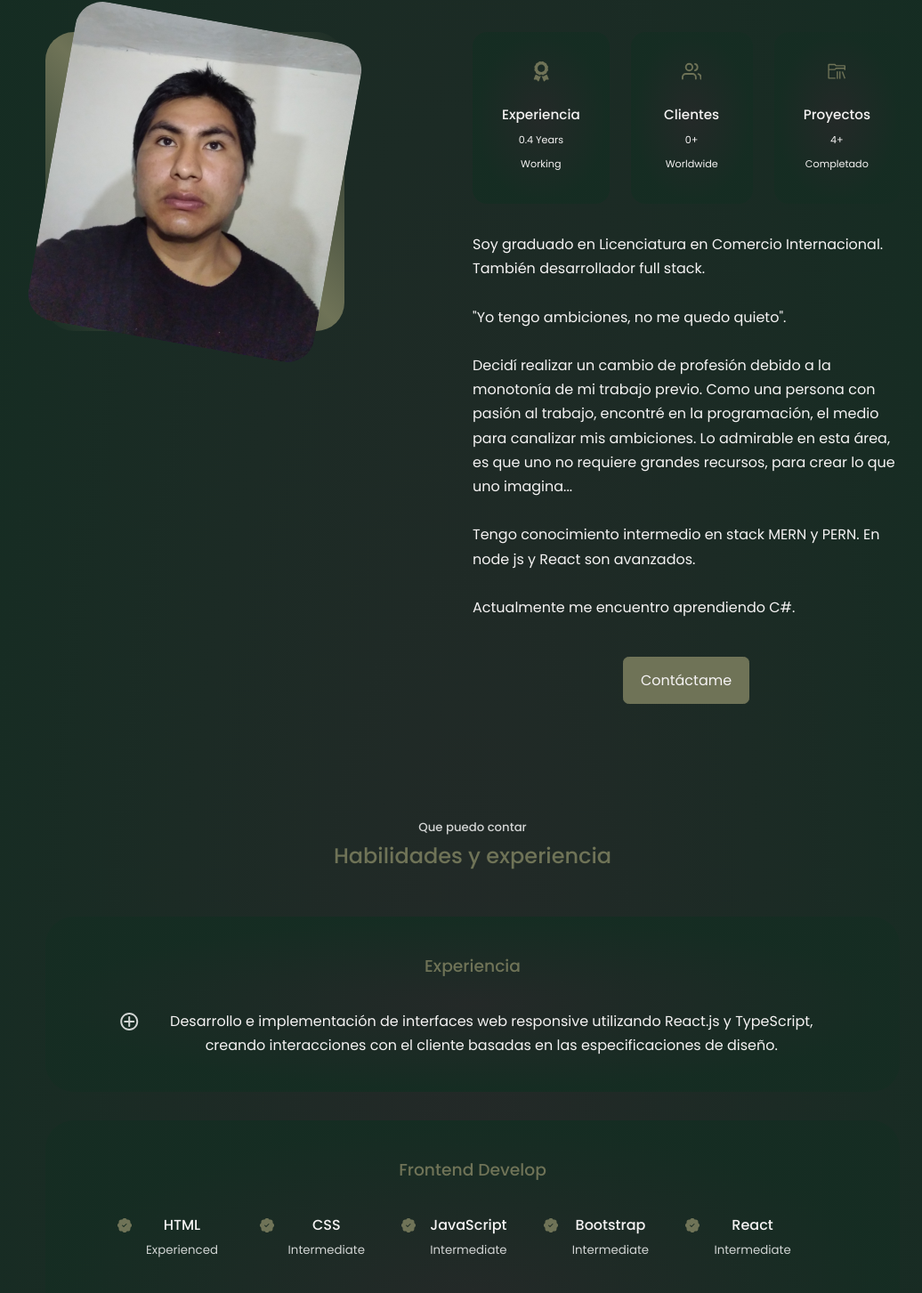
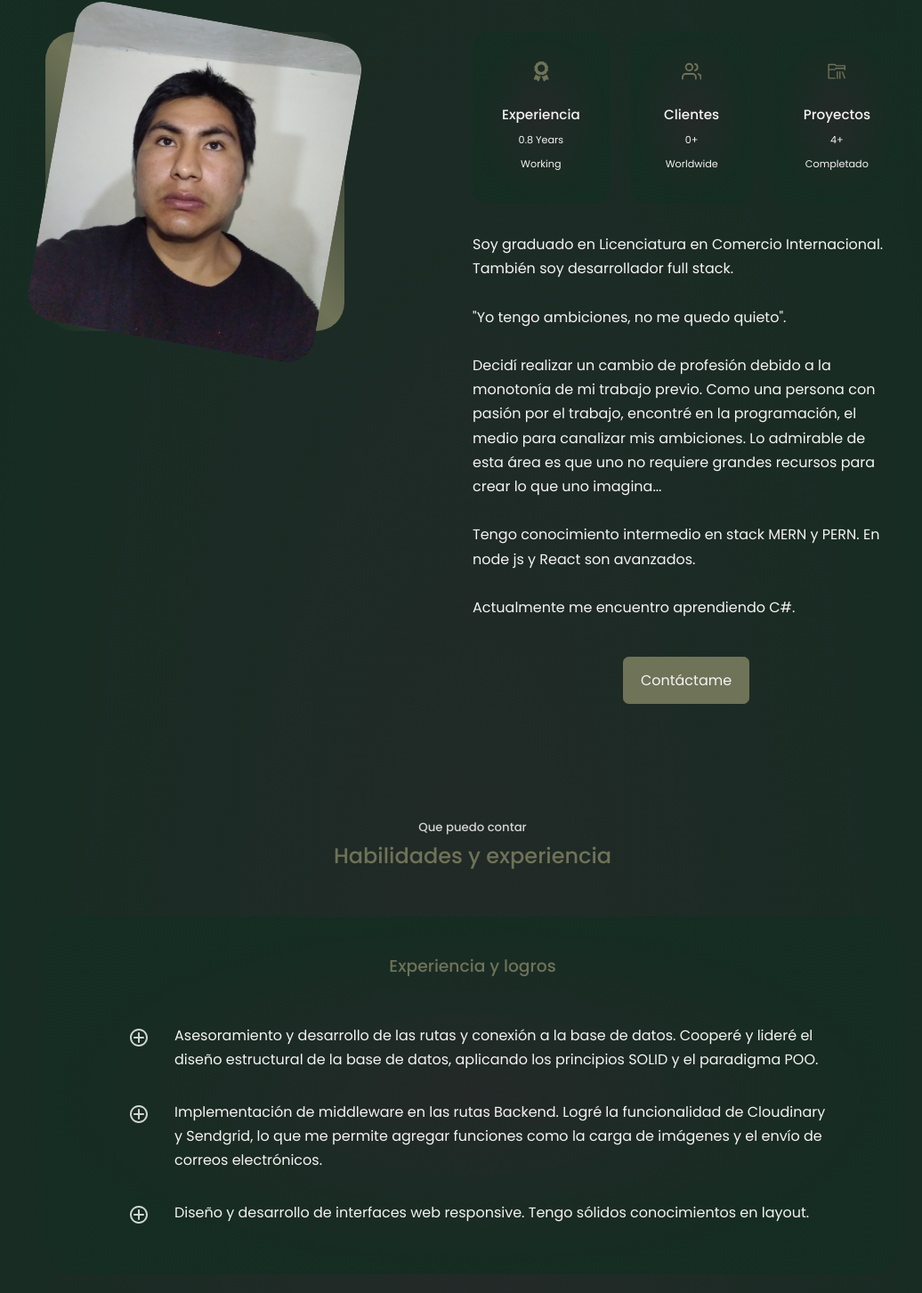
Before and after one commit to corolima3/portfolio, a React (Create React App) app: page / in a window 1280 px wide. Shown: the part 1003-2456 px from the top of the page at 89% size, without its empty margins (109-1145 px from the left). Built offline with nearby package versions, Linux system fonts and the light colour scheme.

Commit message:
errores ortografia

```diff
--- a/src/components/about/about.jsx
+++ b/src/components/about/about.jsx
@@ -23,7 +23,7 @@ function About() {
                         <article className="about__card">
                             <FaAward className="about__icon" />
                             <h5>Experiencia</h5>
-                            <small>0.4 Years Working</small>
+                            <small>0.8 Years Working</small>
                         </article>
                         <article className="about__card">
                             <FiUsers className="about__icon" />
@@ -36,14 +36,14 @@ function About() {
                             <small>4+ Completado</small>
                         </article>
                     </div>
-                    <p>Soy graduado en Licenciatura en Comercio Internacional. También desarrollador full stack.
+                    <p>Soy graduado en Licenciatura en Comercio Internacional. También soy desarrollador full stack.
                         <br/>
                         <br/>
                         "Yo tengo ambiciones, no me quedo quieto".
                         <br/>
                         <br/>
-                        Decidí realizar un cambio de profesión debido a la monotonía de mi trabajo previo. Como una persona con pasión al trabajo, encontré en la programación,
-                         el medio para canalizar mis ambiciones. Lo admirable en esta área, es que uno no requiere grandes recursos, para crear lo que uno imagina...
+                        Decidí realizar un cambio de profesión debido a la monotonía de mi trabajo previo. Como una persona con pasión por el trabajo, encontré en la programación,
+                         el medio para canalizar mis ambiciones. Lo admirable de esta área es que uno no requiere grandes recursos para crear lo que uno imagina...
                          <br/>
                          <br/>
                         Tengo conocimiento intermedio en stack MERN y PERN. En node js y React son avanzados.
@@ -51,6 +51,7 @@ function About() {
                         <br/>
                         Actualmente me encuentro aprendiendo C#.
                          </p>
+
                     <a href="#contact" className="btn btn-primary">Contáctame</a>
                 </div>
             </div>
--- a/src/components/experience/experience.css
+++ b/src/components/experience/experience.css
@@ -35,17 +35,26 @@
 .experience__details {
     display: flex;
     gap: 1rem;
+
 }
-
+.experience__details p{
+    text-align:left;
+    padding-block: 1rem;
+}
 .experience__details-icon {
     margin-top: 6px;
     color: var(--color-primary);
+
+
 }
 .experience__details .experience__details-iconCgAdd {
-    margin-top: 6px;
+    margin-top: 1.5rem;
+    flex-grow: 0;
     width: 3rem;
     color: var(--color-light);
     transform: scale(1.5);
+    flex-shrink: 0;
+
 }
 
 /*------------MEDIA QUERIES (MEDIUM DEVICES)----------*/
@@ -84,7 +93,8 @@
     }
     .experience__container .experience__frontend, .experience__container .experience__backend  {
         background: var(--color-bg-variant);
-        padding: 2rem 1rem;
+       padding-inline: 1rem;
+       width: 100%;
     }
 
     .experience__details {
@@ -93,7 +103,7 @@
 
     }
     .experience__details .experience__details-iconCgAdd {
-        margin-bottom: 1rem;
+        margin-bottom: 0.3rem;
 
     }
 
--- a/src/components/experience/experience.jsx
+++ b/src/components/experience/experience.jsx
@@ -10,17 +10,22 @@ function Experience() {
             <h2>Habilidades y experiencia</h2>
             <div className="container experience__container">
                 <div className="experience__frontend">
-                    <h3>Experiencia</h3>
+                    <h3>Experiencia y logros</h3>
                     <div className="experience">
                         <article className="experience__details">
                             <CgAdd className="experience__details-iconCgAdd" />
-
-                                <p>Desarrollo e implementación de interfaces web responsive utilizando React.js y TypeScript,
-                                    creando interacciones con el cliente basadas en las especificaciones de diseño.
-                                </p>
-
+                            <p>Asesoramiento y desarrollo de las rutas y conexión a la base de datos. Cooperé y lideré el diseño estructural de la base de datos, aplicando los principios SOLID y el paradigma POO.</p>
+                        </article>
+                        <article className="experience__details">
+                            <CgAdd className="experience__details-iconCgAdd" />
+                            <p>Implementación de middleware en las rutas Backend. Logré la funcionalidad de Cloudinary y Sendgrid, lo que me permite agregar funciones como la carga de imágenes y el envío de correos electrónicos.</p>
+                        </article>
+                        <article className="experience__details">
+                            <CgAdd className="experience__details-iconCgAdd" />
+                            <p>Diseño y desarrollo de interfaces web responsive. Tengo sólidos conocimientos en layout.</p>
                         </article>
                     </div>
+
                 </div>
                 <div className="experience__backend">
                     <h3>Frontend Develop</h3>
```
